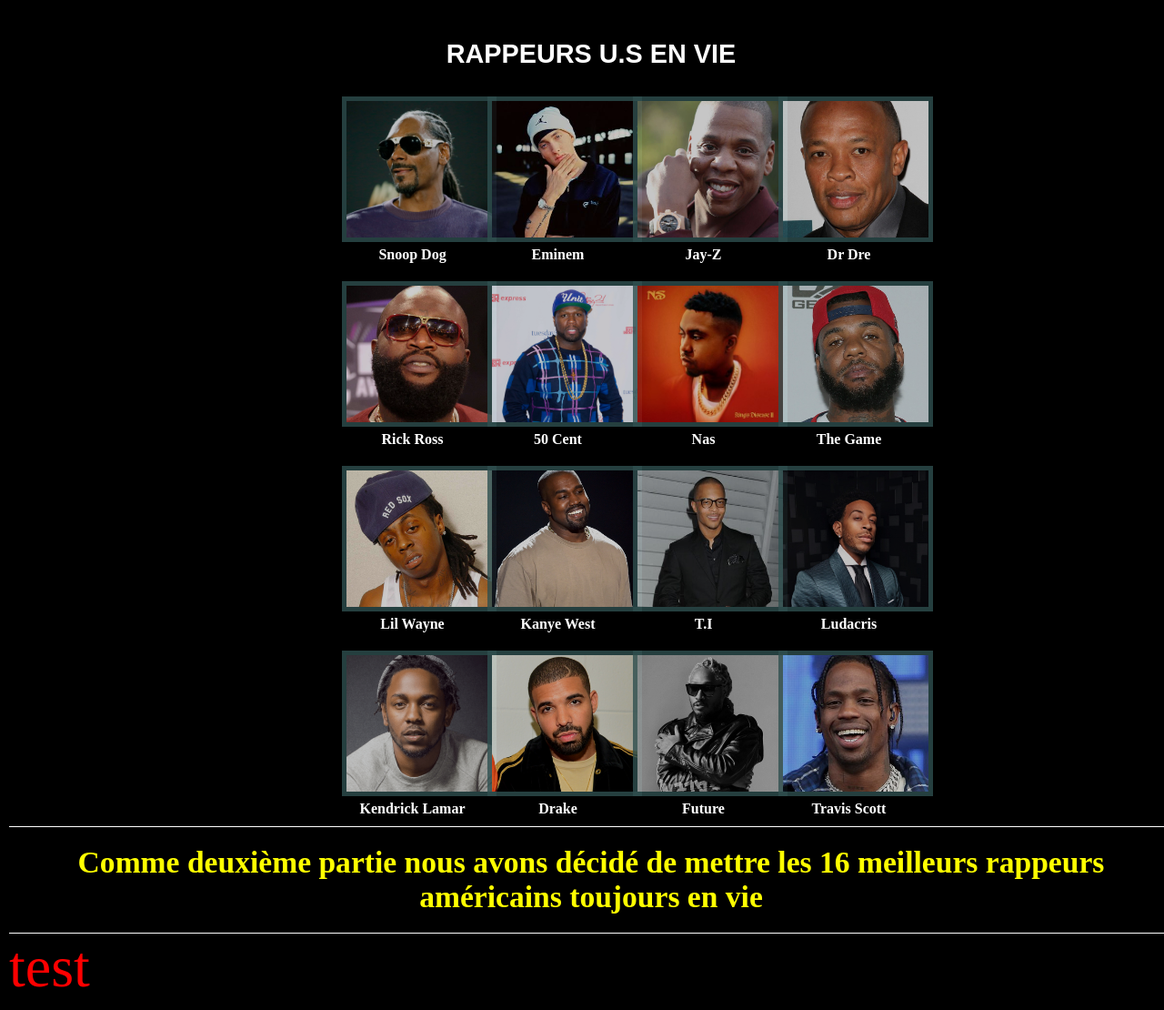
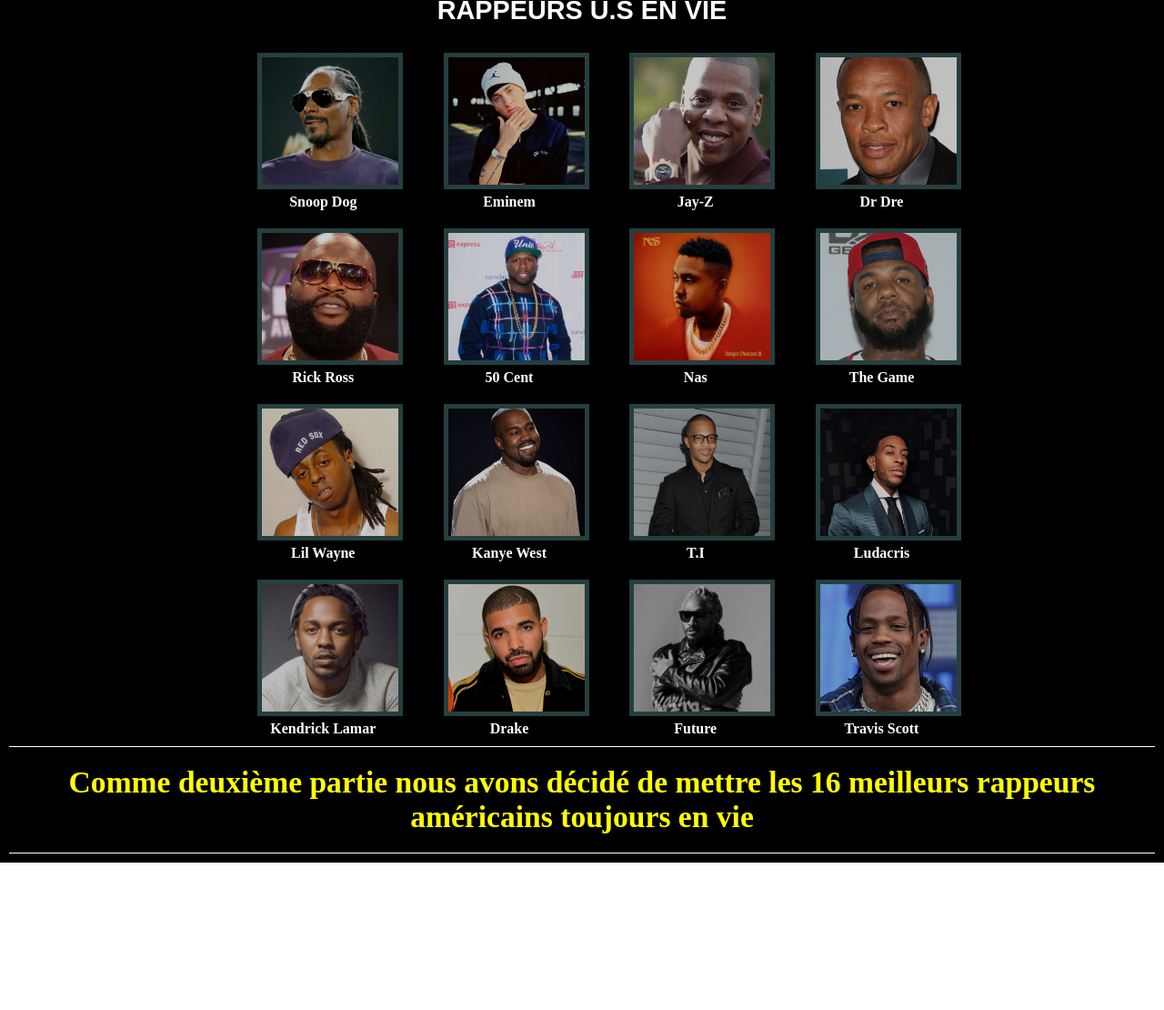
Before and after one commit to RomainSebastia/Hall-Of-Fame-Du-Rap, a plain HTML site: page index.html in a window 1280 px wide. Shown: the part 2184-3294 px from the top of the page at 91% size. After the commit the page ends 3132 px from the top, so only its background shows below. Drawn offline with Linux system fonts and the light colour scheme; a web font is replaced by a local one.

Commit message:
Modification CSS

```diff
--- a/Fame-Moments.css
+++ b/Fame-Moments.css
@@ -7,6 +7,7 @@
 * {
   padding: 0;
   margin: 0;
+  box-sizing: border-box;
 
 
 
@@ -241,7 +242,7 @@ section {
   justify-content: space-between;
   display:flex;
   flex-wrap: wrap;
-  max-width: 50%;
+  max-width: 65%;
   margin: auto;
 
 }
@@ -260,7 +261,7 @@ section {
   color: white;
   margin:auto;
   padding: 10px;
-  max-width: 20%;
+  max-width: 22%;
 
 
 }
@@ -305,6 +306,7 @@ section {
   width: 80%;
   margin-bottom: 20px;
   margin-left: 30px;
+  font-size: 0.9em;
 
 
 
@@ -368,10 +370,6 @@ section {
 
 }
 
-.tt {
-  color: #FF0000;
-  font-size: 4rem;
-}
 
 
 
--- a/Rap-Francais.css
+++ b/Rap-Francais.css
@@ -2,6 +2,7 @@
     margin: 0;
     padding: 0;
     box-sizing: border-box;
+
 
 
 
@@ -127,12 +128,16 @@ a:hover {
 
 
     height: 100vh;
-    background: url("./img/background\ rap\ français.jpg") no-repeat center center fixed;
+    background: url("./img/background\ rap\ français.jpg") no-repeat fixed 50% 50%;
     -webkit-background-size: cover;
     -moz-background-size: cover;
     -o-background-size: cover;
     background-size: cover;
-    background-size: 100% 100%;
+    margin: 0;
+    padding: 0;
+    background-position: right;
+
+
   }
 
 
@@ -209,7 +214,7 @@ section {
     justify-content: space-between;
     display:flex;
     flex-wrap: wrap;
-    max-width: 50%;
+    max-width: 72%;
     margin: auto;
 
   }
--- a/index.html
+++ b/index.html
@@ -528,7 +528,7 @@
 
             Comme deuxième partie nous avons décidé de mettre les 16 meilleurs rappeurs américains toujours en vie </p>
 
-            <p class ="tt">test</p>
+
 
 
 
```
